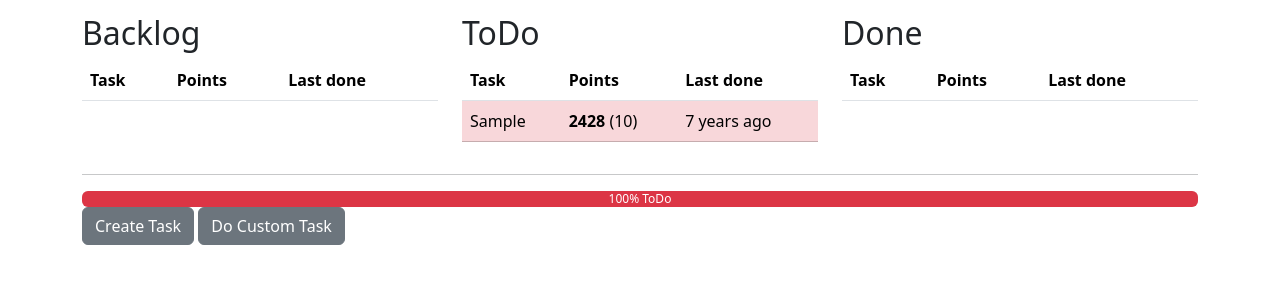
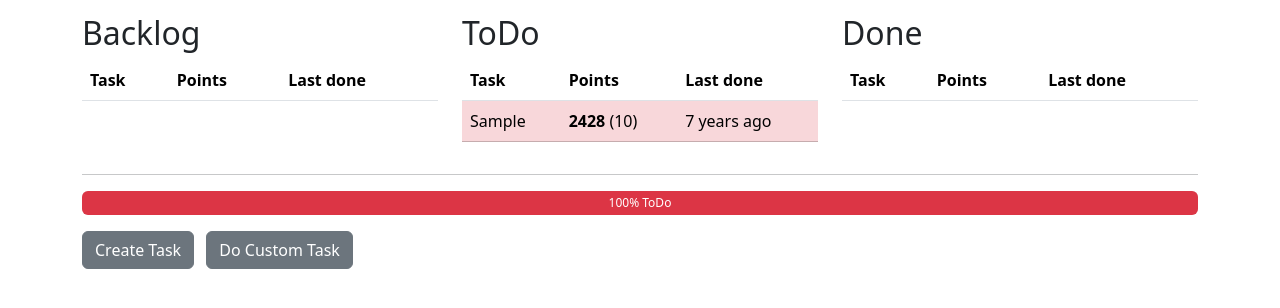
Before and after one commit to Obihoernchen/ChaosWG-Manager, a Flask app: page /tasks in a window 1280 px wide. Shown: the part 56-364 px from the top of the page. Run offline with Flask 3, Linux system fonts and the light colour scheme; a user stored in the database is signed in; tables that the repository leaves empty hold one stand-in row (values such as "Sample post"); lists and menus that the app fills with data are empty; some libraries are stand-ins or nearby versions.

Commit message:
Add spacing below progress bar and make it taller

```diff
--- a/chaoswg/templates/tasks.html
+++ b/chaoswg/templates/tasks.html
@@ -91,7 +91,7 @@
 
     <div class="row">
         <div class="col-sm-12">
-            <div class="progress">
+            <div class="progress" style="height: 1.5rem">
                 <div class="progress-bar bg-warning text-dark" role="progressbar" style="width:{{progress['backlog']}}%"
                      aria-valuenow="{{progress['backlog']|int}}" aria-valuemin="0" aria-valuemax="100">
                     {{progress['backlog']|int}}% Backlog
@@ -106,8 +106,8 @@
                 </div>
             </div>
 
-            <a href="create_task" class="btn btn-secondary">Create Task</a>
-            <a href="do_custom_task" class="btn btn-secondary">Do Custom Task</a>
+            <a href="create_task" class="btn btn-secondary mt-3">Create Task</a>
+            <a href="do_custom_task" class="btn btn-secondary ms-2 mt-3">Do Custom Task</a>
         </div>
     </div>
 </div>
```
